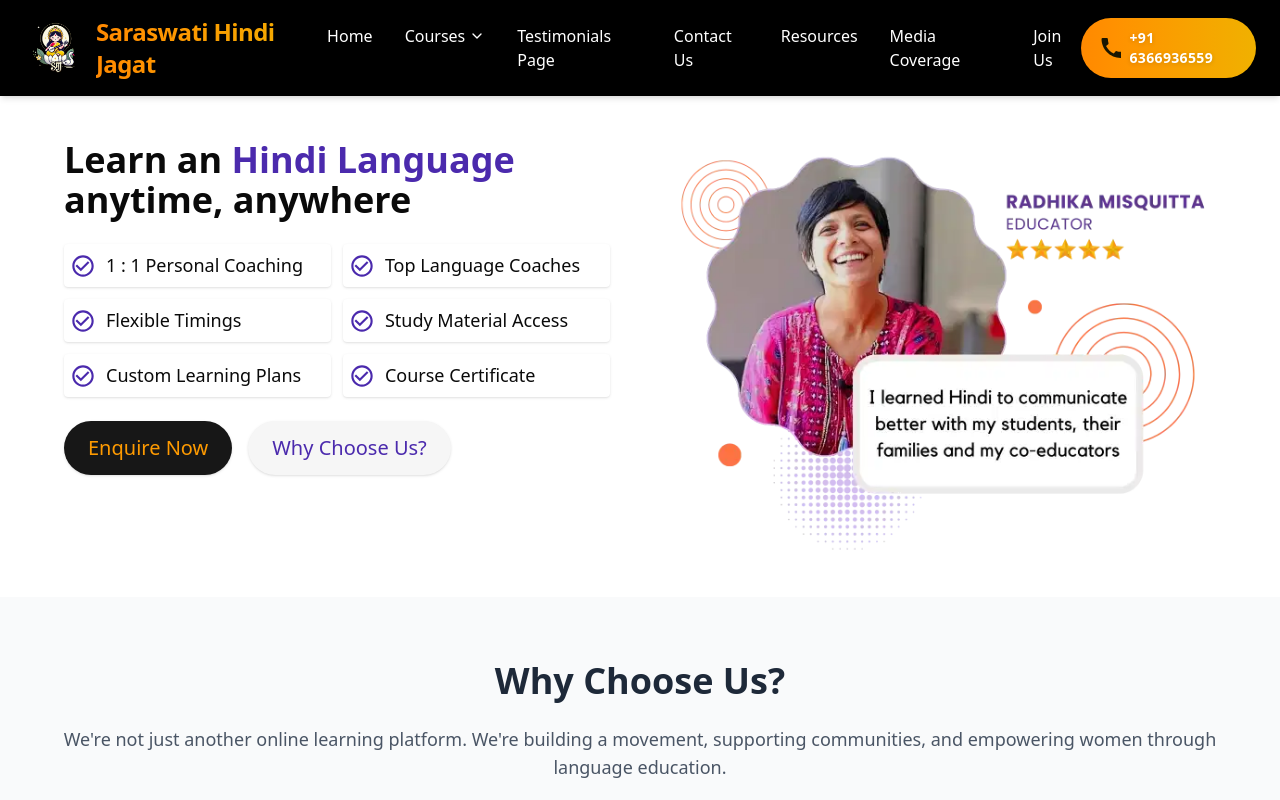
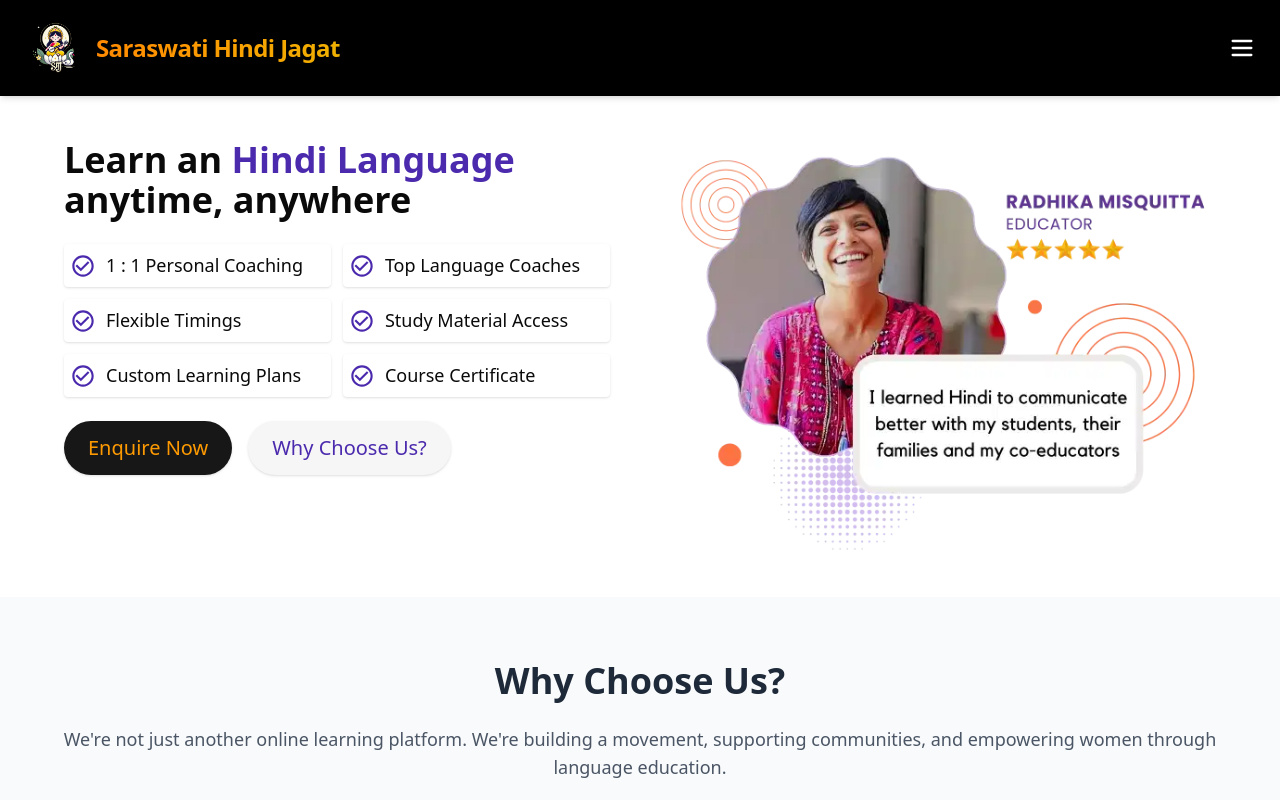
Before and after one commit to shj-sa/Saraswati_Academy_web, a React (Vite) app in the folder client/: page / in a window 1280 px wide. Shown: the top 800 px of the page. Built offline with nearby package versions, Linux system fonts and the light colour scheme.

Commit message:
chore: change some configuration

```diff
--- a/client/src/components/Landing/NavBar.jsx
+++ b/client/src/components/Landing/NavBar.jsx
@@ -1,4 +1,4 @@
-import React, { useState } from "react";
+import React, { useState, useEffect } from "react";
 import { Link } from "react-router-dom";
 import { Menu, X, ChevronDown, ChevronRight, Navigation } from "lucide-react";
 import logoImage from "../../assets/images/Logo.png";
@@ -11,6 +11,18 @@ const Navbar = () => {
   const [isOpen, setIsOpen] = useState(false);
   const [menuVisible, setMenuVisible] = useState(false);
   const [mobileCoursesOpen, setMobileCoursesOpen] = useState(false);
+
+  // constant size in px
+  const size = 1700;
+
+  const [windowWidth, setWindowWidth] = useState(window.innerWidth);
+
+  useEffect(() => {
+    const handleResize = () => setWindowWidth(window.innerWidth);
+    window.addEventListener("resize", handleResize);
+    return () => window.removeEventListener("resize", handleResize);
+  }, []);
+
   const handleLinkClick = () => {
     setIsOpen(false);
   };
@@ -97,7 +109,7 @@ const Navbar = () => {
         </div>
 
         {/* Desktop Menu */}
-        <ul className="hidden space-x-8 lg:flex">
+        <ul className={`${windowWidth >= size ? "flex space-x-8" : "hidden"}`}>
           {NavigationBar.Home.present && (
             <li>
               <a href="/" className="hover:text-yellow-400 transition">
@@ -151,13 +163,15 @@ const Navbar = () => {
         </ul>
 
         {/* Phone Button - Desktop */}
-        <div className="hidden lg:block">
+        <div className={`${windowWidth >= size ? "block" : "hidden"}`}>
           <PhoneButton />
         </div>
 
         {/* Mobile Menu Button */}
         <button
-          className="block lg:hidden focus:outline-none"
+          className={`${
+            windowWidth < size ? "block" : "hidden"
+          } focus:outline-none`}
           onClick={toggleMenu}
         >
           {isOpen ? <X className="w-7 h-7" /> : <Menu className="w-7 h-7" />}
@@ -165,9 +179,9 @@ const Navbar = () => {
       </div>
 
       {/* Mobile Menu */}
-      {isOpen && (
+      {windowWidth <= size && isOpen && (
         <div
-          className={`lg:hidden absolute top-full left-0 w-full bg-black pl-10 bg-opacity-95 overflow-hidden transition-all duration-400 ease-in-out transform ${
+          className={`absolute top-full left-0 w-full bg-black pl-10 bg-opacity-95 overflow-hidden transition-all duration-400 ease-in-out transform ${
             menuVisible
               ? "opacity-100 translate-y-0"
               : "opacity-0 -translate-y-2"
--- a/client/src/constants/Navigation_Bar.json
+++ b/client/src/constants/Navigation_Bar.json
@@ -8,11 +8,11 @@
         "present":true
     },
     "Testimonials":{
-        "title":"Testimonials Page",
+        "title":"Testimonials",
         "present":true
     },
     "Contact":{
-        "title":"Contact Us",
+        "title":"Contact",
         "present":true
     },
     "Resources":{
@@ -24,7 +24,7 @@
         "present":true
     },
     "JoinUs":{
-        "title":"Join Us",
+        "title":"Join",
         "present":true
     }
 }
```
